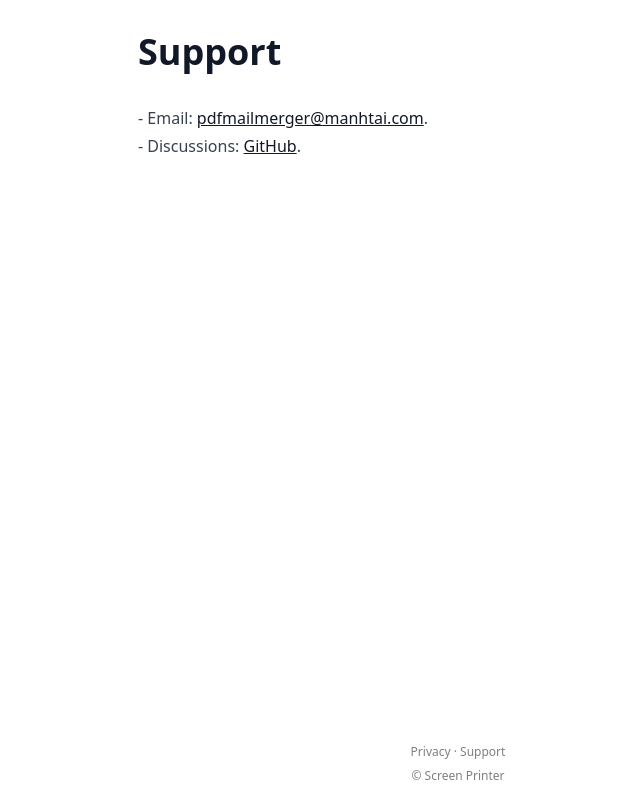
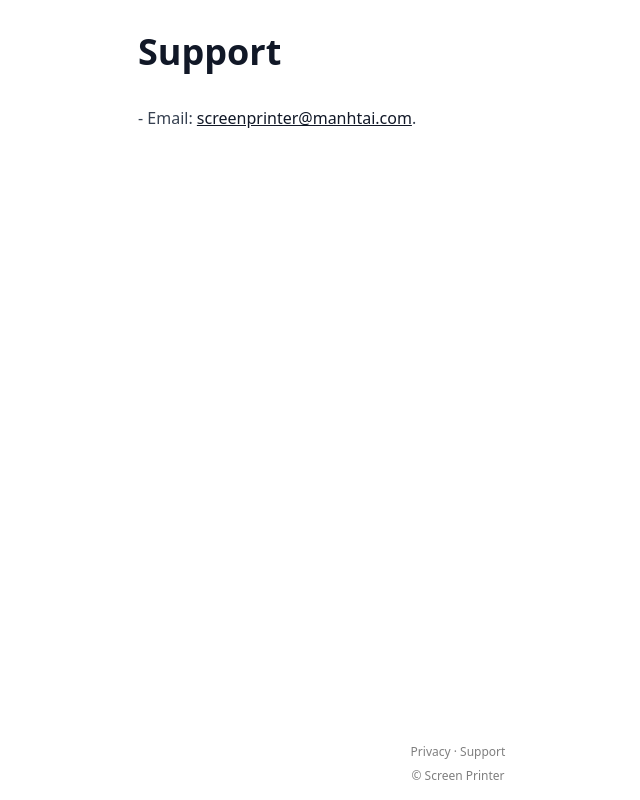
Before and after one commit to pdfmailmerger/screenprinter, a website: page support.html in a window 1280 px wide. Shown: the whole page, without its empty margins (182-822 px from the left). Drawn offline with Linux system fonts and the light colour scheme.

Commit message:
Change support email

```diff
--- a/support.html
+++ b/support.html
@@ -12,8 +12,7 @@
     <div class="content">
       <h1>Support</h1>
       <p>
-        - Email: <a href="mailto:pdfmailmerger@manhtai.com">pdfmailmerger@manhtai.com</a>.<br />
-        - Discussions: <a href="https://github.com/orgs/pdfmailmerger/discussions">GitHub</a>.
+        - Email: <a href="mailto:screenprinter@manhtai.com">screenprinter@manhtai.com</a>.<br />
       </p>
     </div>
     <div></div>
```
